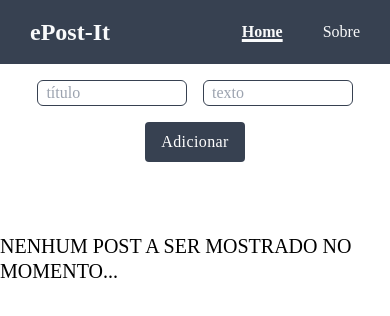
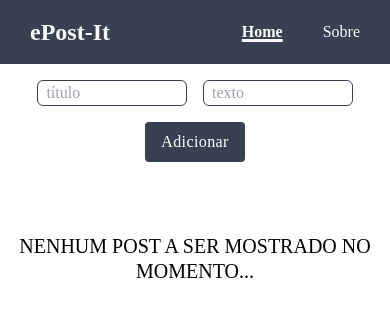
Before and after one commit to anngelos/e-post-it, a Vue app: page / in a window 390 px wide. Shown: the top 316 px of the page. Built offline with nearby package versions, Linux system fonts and the light colour scheme; a web font is replaced by a local one.

Commit message:
text responsiveness adapted for smaller screens.

```diff
--- a/src/assets/base.css
+++ b/src/assets/base.css
@@ -1,11 +1,11 @@
-@import url('https://fonts.googleapis.com/css2?family=Tektur&display=swap');
+@import url("https://fonts.googleapis.com/css2?family=Tektur&display=swap");
 
 @tailwind base;
 @tailwind components;
 @tailwind utilities;
 
 html {
-  font-family: 'Tektur', cursive;
+  font-family: "Tektur", cursive;
 }
 
 .router-link-exact-active {
@@ -28,3 +28,9 @@ html {
     width: 40%;
   }
 }
+
+@media (max-width: 454px) {
+  .no-post-container {
+    text-align: center;
+  }
+}
--- a/src/views/HomeView.vue
+++ b/src/views/HomeView.vue
@@ -77,7 +77,7 @@ export default {
     </button>
   </div>
 
-  <div v-if="!posts.length" class="flex flex-wrap justify-center mt-16">
+  <div v-if="!posts.length" class="flex flex-wrap justify-center mt-16 no-post-container">
     <p class="text-xl font-medium leading-tight text-black dark:text-neutral-50">
       NENHUM POST A SER MOSTRADO NO MOMENTO...
     </p>
```
